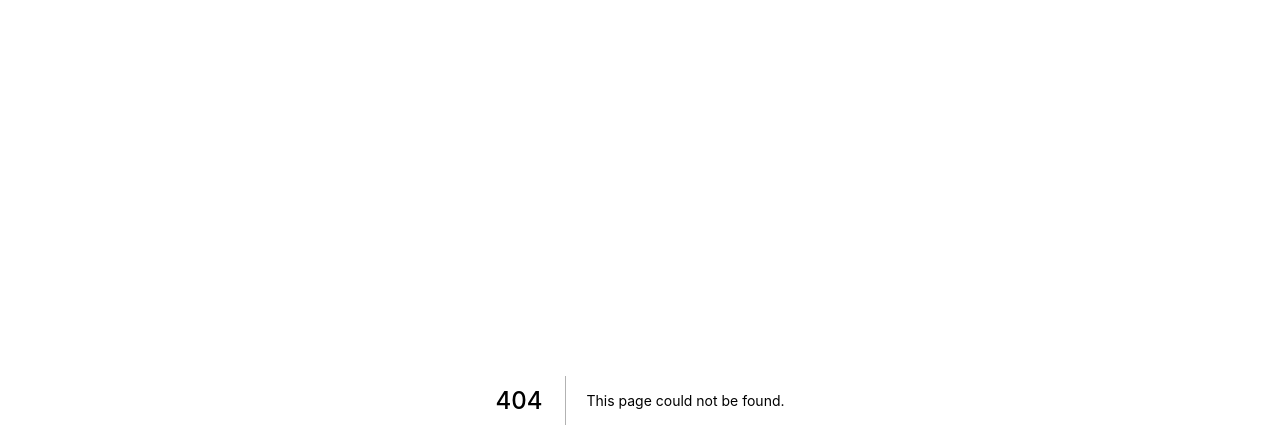
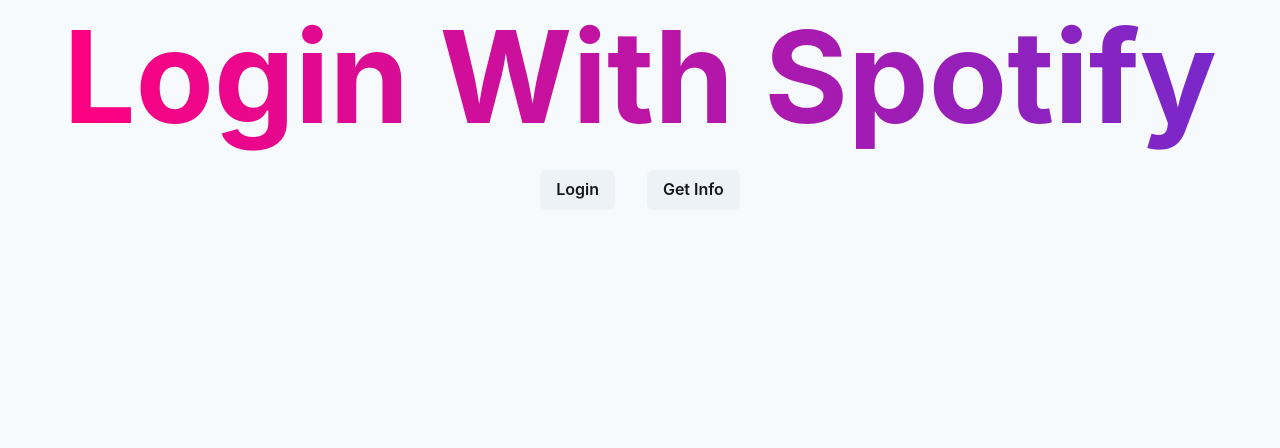
Before and after one commit to jamesdorfman/musiqparti, a Next.js app in the folder client/: page /login in a window 1280 px wide. Before the commit this address had no page. Shown: the top 448 px of the page. Built offline with nearby package versions, Linux system fonts and the light colour scheme.

Commit message:
added basic login page + query calls to backend

```diff
--- a/client/package.json
+++ b/client/package.json
@@ -11,10 +11,12 @@
     "@chakra-ui/react": "^1.4.2",
     "@emotion/react": "^11.0.0",
     "@emotion/styled": "^11.0.0",
+    "axios": "^0.21.1",
     "framer-motion": "^4.0.3",
     "next": "latest",
     "react": "^17.0.2",
-    "react-dom": "^17.0.2"
+    "react-dom": "^17.0.2",
+    "react-query": "^3.18.1"
   },
   "license": "MIT"
 }
--- a/client/src/pages/_app.js
+++ b/client/src/pages/_app.js
@@ -1,10 +1,14 @@
-import { ChakraProvider, ColorModeProvider } from '@chakra-ui/react'
+import { ChakraProvider, ColorModeProvider } from "@chakra-ui/react";
+import { QueryClient, QueryClientProvider } from "react-query";
 
-import theme from '../theme'
+import theme from "../theme";
+
+const queryClient = new QueryClient();
 
 function MyApp({ Component, pageProps }) {
   return (
     <ChakraProvider resetCSS theme={theme}>
+      <QueryClientProvider client={queryClient}>
         <ColorModeProvider
           options={{
             useSystemColorMode: true,
@@ -12,8 +16,9 @@
         >
           <Component {...pageProps} />
         </ColorModeProvider>
+      </QueryClientProvider>
     </ChakraProvider>
-  )
+  );
 }
 
-export default MyApp
+export default MyApp;
--- /dev/null
+++ b/client/src/pages/login.js
@@ -0,0 +1,99 @@
+import { Link as ChakraLink, Flex, Button, Heading } from "@chakra-ui/react";
+import { Container } from "../components/Container";
+import axios from "axios";
+import { useState } from "react";
+
+const Index = () => {
+  const [user, setUser] = useState({});
+
+  console.log(user);
+
+  return (
+    <Container height="100vh">
+      <Flex justifyContent="center" alignItems="center">
+        <Heading
+          fontSize="10vw"
+          bgGradient="linear(to-l, #7928CA, #FF0080)"
+          bgClip="text"
+        >
+          Login With Spotify
+        </Heading>
+      </Flex>
+      <Flex>
+        <ChakraLink m={4} href="http://localhost:5000/spotify/login">
+          <Button as={ChakraLink}>Login</Button>
+        </ChakraLink>
+        <Button
+          m={4}
+          onClick={async () => {
+            const { data } = await axios.get(
+              "http://localhost:5000/spotify/hello",
+              {
+                withCredentials: true,
+              }
+            );
+            setUser(data);
+          }}
+        >
+          Get Info
+        </Button>
+        {user.id ? (
+          <Button
+            m={4}
+            onClick={async () => {
+              await axios.get("http://localhost:5000/spotify/logout", {
+                withCredentials: true,
+              });
+              setUser({});
+            }}
+          >
+            Logout
+          </Button>
+        ) : (
+          <></>
+        )}
+      </Flex>
+
+      {user.id ? (
+        <>
+          <h1>Logged in as {user.display_name}</h1>
+          <div>
+            <div>
+              <img width="150" src={user.images[0].url} />
+            </div>
+            <div>
+              <dl>
+                <dt>Display name</dt>
+                <dd>{user.display_name}</dd>
+                <dt>Id</dt>
+                <dd>{user.id}</dd>
+                <dt>Email</dt>
+                <dd>{user.email}</dd>
+                <dt>Spotify URI</dt>
+                <dd>
+                  <a href={user.external_urls.spotify}>
+                    {user.external_urls.spotify}
+                  </a>
+                </dd>
+                <dt>Link</dt>
+                <dd>
+                  <a href={user.href}>{user.href}</a>
+                </dd>
+                <dt>Profile Image</dt>
+                <dd>
+                  <a href={user.images[0].url}>{user.images[0].url}</a>
+                </dd>
+                <dt>Country</dt>
+                <dd>{user.country}</dd>
+              </dl>
+            </div>
+          </div>
+        </>
+      ) : (
+        <></>
+      )}
+    </Container>
+  );
+};
+
+export default Index;
```
Also changed, not shown: client/src/components/Hero.js (+4 -4 lines), client/src/pages/index.js (+48 -14 lines), 2 other files (tests, documents, lock files or other folders). Lines whose indentation alone changed are shown as unchanged.
